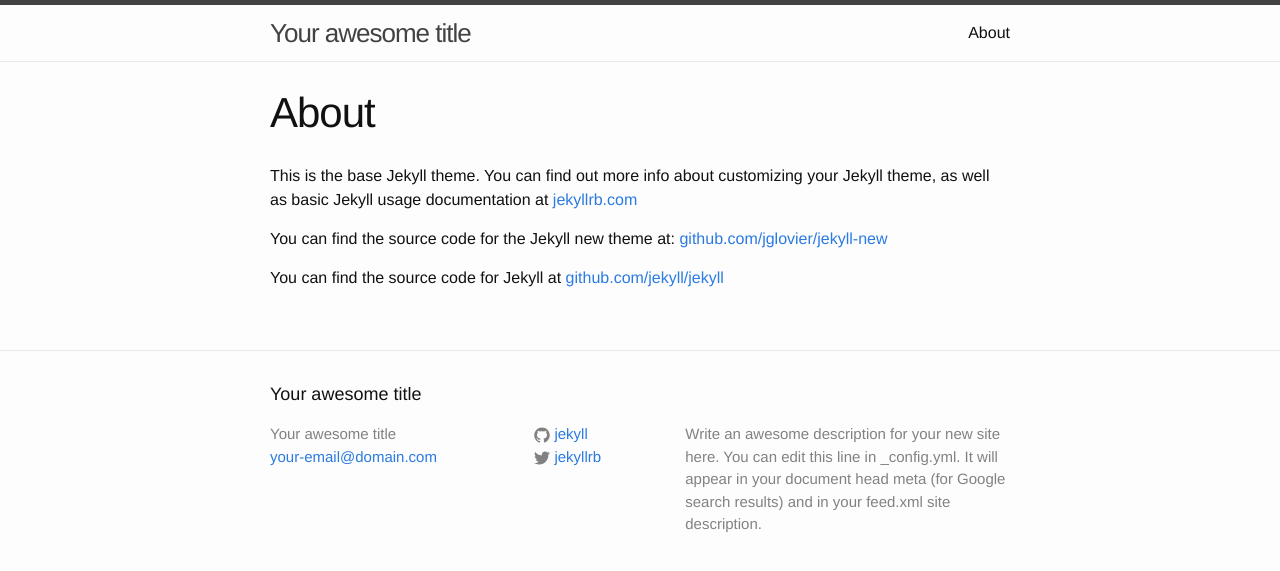
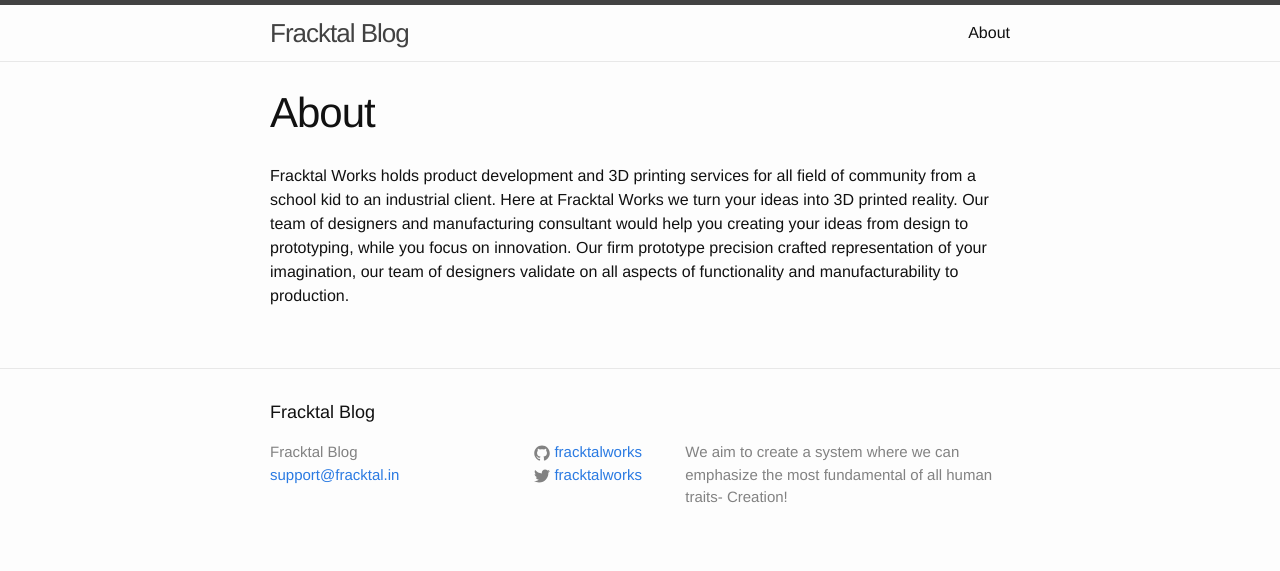
Before and after one commit to FracktalWorks/fracktalworks.github.io, a Jekyll site: the page built from about.md, in a window 1280 px wide. Shown: the top 571 px of the page. Built offline with Jekyll 4.4.1, drawn with Linux system fonts in a browser that asks for light colours.

Commit message:
basic setup done

```diff
--- a/_config.yml
+++ b/_config.yml
@@ -1,14 +1,12 @@
 # Site settings
-title: Your awesome title
-email: your-email@domain.com
+title: Fracktal Blog
+email: support@fracktal.in
 description: > # this means to ignore newlines until "baseurl:"
-  Write an awesome description for your new site here. You can edit this
-  line in _config.yml. It will appear in your document head meta (for
-  Google search results) and in your feed.xml site description.
+  We aim to create a system where we can emphasize the most fundamental of all human traits- Creation!
 baseurl: "" # the subpath of your site, e.g. /blog/
-url: "http://yourdomain.com" # the base hostname & protocol for your site
-twitter_username: jekyllrb
-github_username:  jekyll
+url: "http://fracktal.in" # the base hostname & protocol for your site
+twitter_username: fracktalworks
+github_username:  fracktalworks
 
 # Build settings
 markdown: kramdown
--- a/about.md
+++ b/about.md
@@ -4,8 +4,4 @@ title: About
 permalink: /about/
 ---
 
-This is the base Jekyll theme. You can find out more info about customizing your Jekyll theme, as well as basic Jekyll usage documentation at [jekyllrb.com](http://jekyllrb.com/)
-
-You can find the source code for the Jekyll new theme at: [github.com/jglovier/jekyll-new](https://github.com/jglovier/jekyll-new)
-
-You can find the source code for Jekyll at [github.com/jekyll/jekyll](https://github.com/jekyll/jekyll)
+Fracktal Works holds product development and 3D printing services for all field of community from a school kid to an industrial client. Here at Fracktal Works we turn your ideas into 3D printed reality. Our team of designers and manufacturing consultant would help you creating your ideas from design to prototyping, while you focus on innovation. Our firm prototype precision crafted representation of your imagination, our team of designers validate on all aspects of functionality and manufacturability to production.
```
